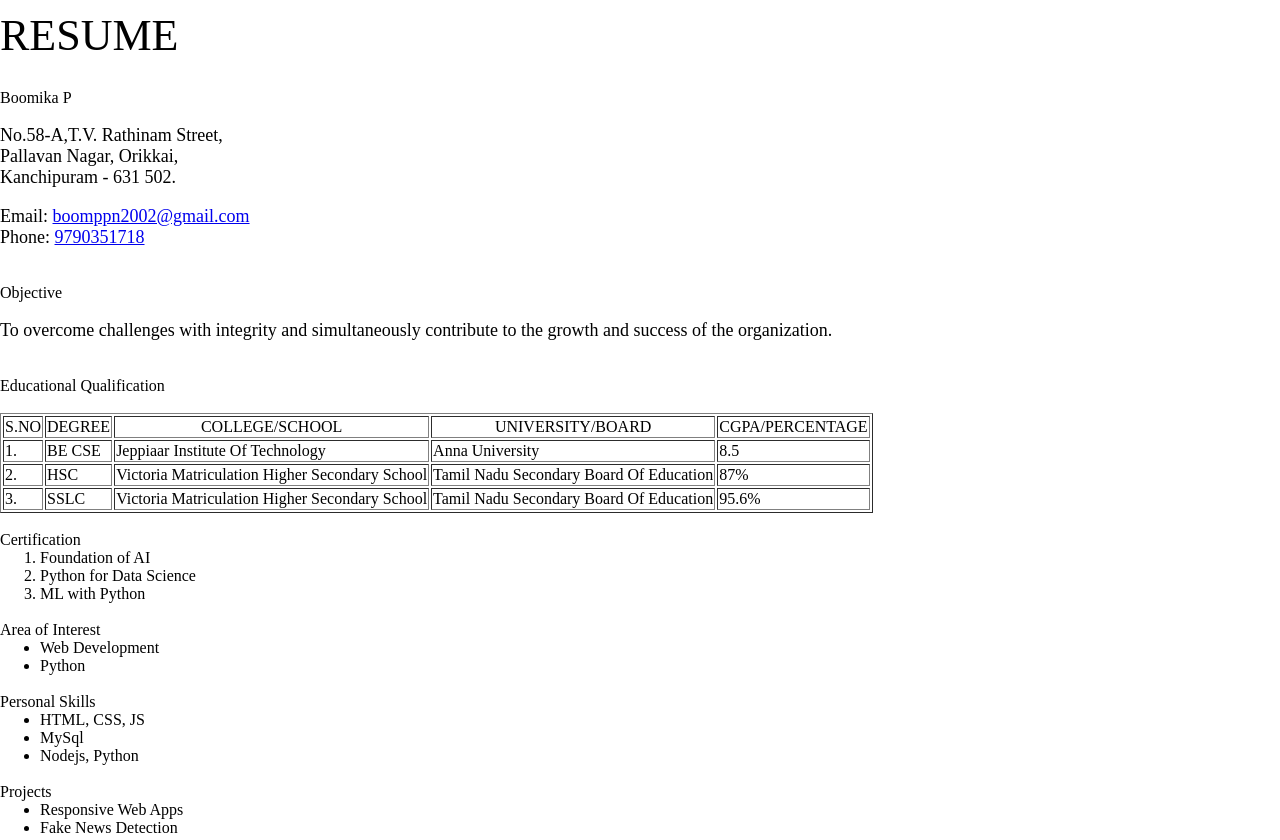
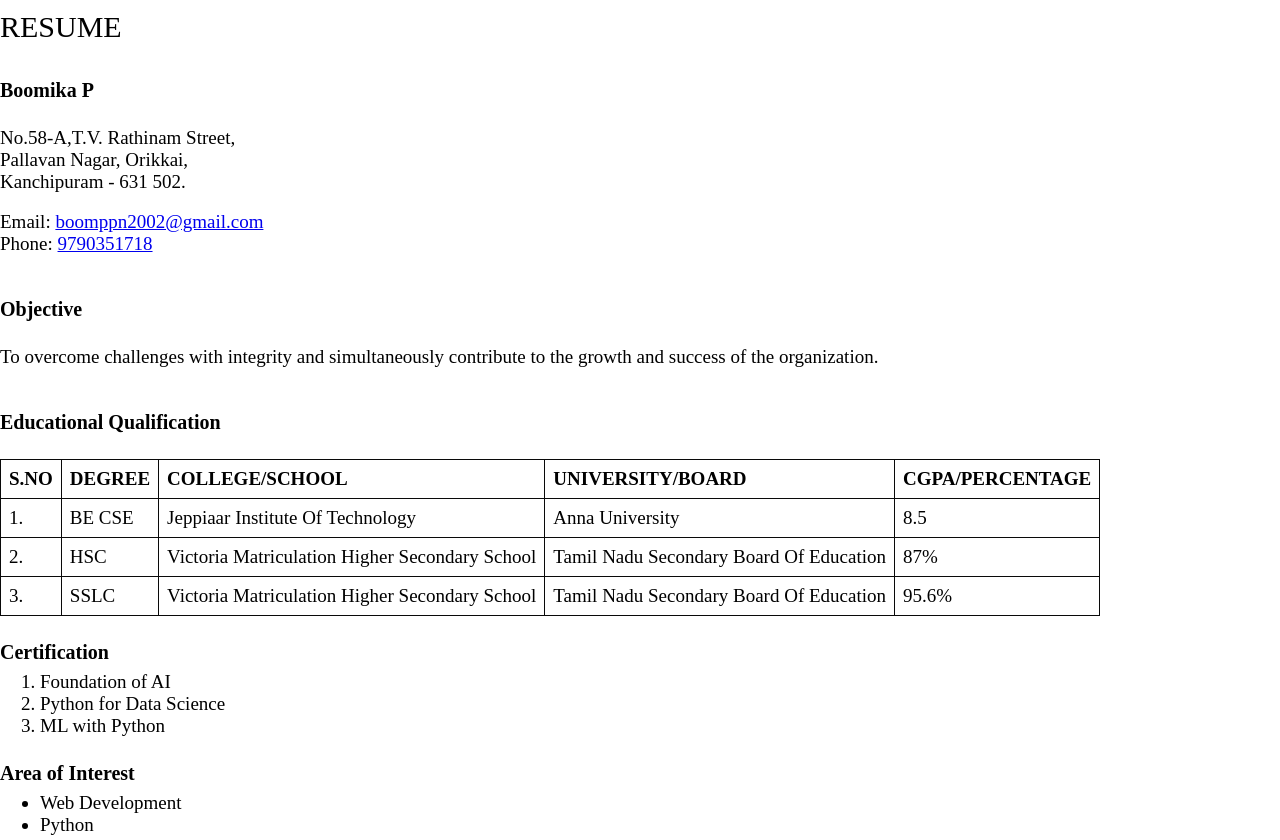
Before and after one commit to Boomika08/resume, a plain HTML site: page index.html in a window 1280 px wide. Shown: the top 840 px of the page. Drawn offline with Linux system fonts and the light colour scheme.

Commit message:
add style file

```diff
--- a/style.css
+++ b/style.css
@@ -2,12 +2,43 @@
     font-size: 100%;
     font-weight: normal;
     margin: 0;
+    font-family: 'Times New Roman', Times, serif;
 }
 h1{
-    font-size: 44px;
+    font-size: 30px;
     margin-top: 10px;
     margin-bottom: 10px;
+    font-family: 'Times New Roman', Times, serif;
+
+}
+h2{
+    font-weight: bold;
+    font-size: 20px;
+    margin-top: 7px;
+    margin-bottom: 7px;
+    font-family: 'Times New Roman', Times, serif;
 }
 p{
-    font-size: 18px;
+    font-family: 'Times New Roman', Times, serif;
+    font-size: 19px;
 }
+table{
+    font-family: 'Times New Roman', Times, serif;
+    border-collapse: collapse;
+
+}
+td,th {
+    border: 1px solid #090909;
+    text-align: left;
+    padding: 8px;
+    font-size: 19px;
+}
+th{
+    font-weight: bold;
+}
+ul li{
+    font-size: 19px;
+}
+ol li{
+    font-size: 19px;
+}
```
